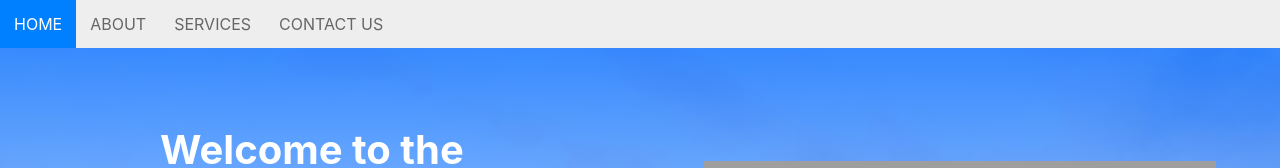
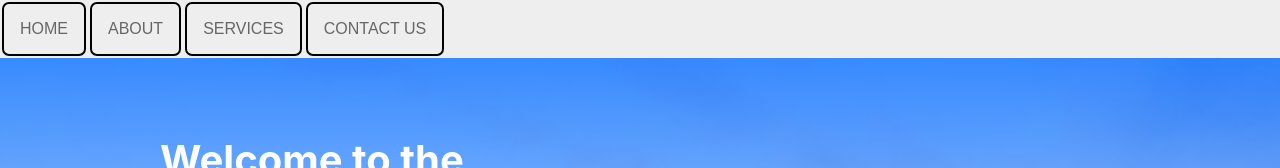
Before and after one commit to Suvradippaul/Responsive-web-design, a plain HTML site: page index.html in a window 1280 px wide. Shown: the top 168 px of the page. Drawn offline with Linux system fonts and the light colour scheme; grey boxes are pictures that could not be loaded.

Commit message:
changed navbar style

```diff
--- a/style.css
+++ b/style.css
@@ -64,10 +64,11 @@ article p {
 
 
 .nav{
-    background-color: #eee;
+    background-color: rgb(238, 238, 238);
     display: block;
     width: 100%;
     margin: 0;
+    font-family: sans-serif;
 }
 
 .nav ul{
@@ -80,6 +81,10 @@ article p {
 .nav li {
     list-style: none;
     float: left;
+    border: 2px solid black;
+    border-radius: 7px;
+    padding: 2px 2px;
+    margin: 2px 2px;
 }
 
 .nav li a {
@@ -90,6 +95,7 @@ article p {
     padding: 14px;
     text-transform: uppercase;
     color: #666;
+    transition: 0.5s
 }
 
 .nav li a:hover{
```
